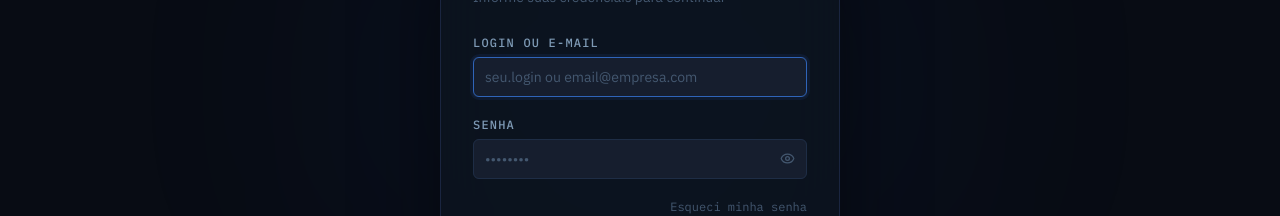
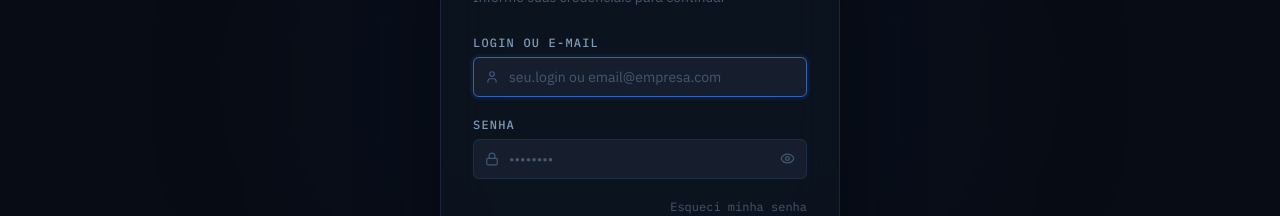
Before and after one commit to edsonbastos2/SGO-1, a Next.js app: page /login in a window 1280 px wide. Shown: the part 317-533 px from the top of the page. Built offline with nearby package versions, Linux system fonts and the light colour scheme.

Commit message:
Update prefix to prefixIcon in login form

```diff
--- a/src/app/(auth)/login/page.tsx
+++ b/src/app/(auth)/login/page.tsx
@@ -180,7 +180,7 @@ export default function LoginPage() {
                 placeholder="seu.login ou email@empresa.com"
                 autoComplete="username"
                 autoFocus
-                prefix={<User size={14} />}
+                prefixIcon={<User size={14} />}
                 error={errors.login?.message}
                 {...register('login')}
               />
@@ -190,7 +190,7 @@ export default function LoginPage() {
                 type="password"
                 placeholder="••••••••"
                 autoComplete="current-password"
-                prefix={<Lock size={14} />}
+                prefixIcon={<Lock size={14} />}
                 error={errors.senha?.message}
                 {...register('senha')}
               />
```
